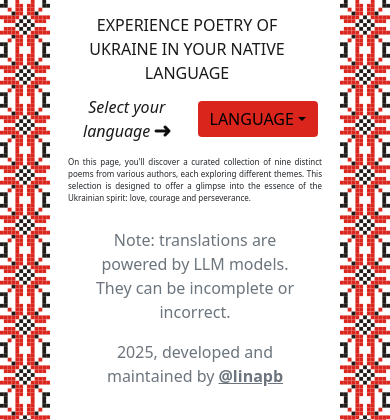
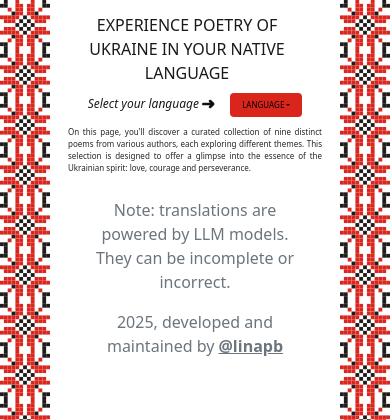
Before and after one commit to linapb/poetry_of_ukraine, a Flask app: page / in a window 390 px wide. Shown: the top 420 px of the page. Run offline with Flask 3, Linux system fonts and the light colour scheme.

Commit message:
Make "Select language" text and button smaller on mobile

```diff
--- a/static/styles.css
+++ b/static/styles.css
@@ -193,4 +193,14 @@ body{
         flex-direction: column;
         align-items: center;
     }
+
+    /* "Select language" text size */
+    .navbar-nav .navbar-brand {
+        font-size: 0.75rem;
+    }
+
+    /* "Select language" button size*/
+    .navbar-nav .btn {
+        font-size: 0.5rem;
+    }
 }
```
